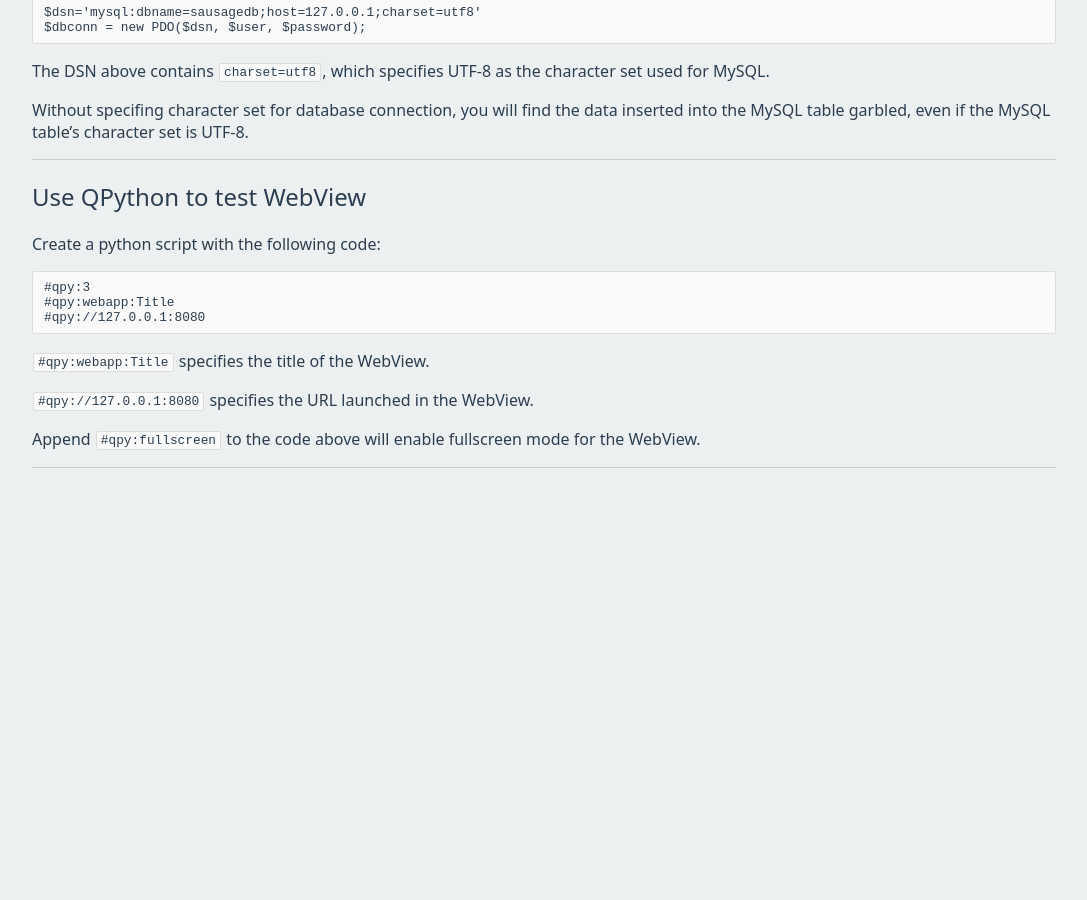
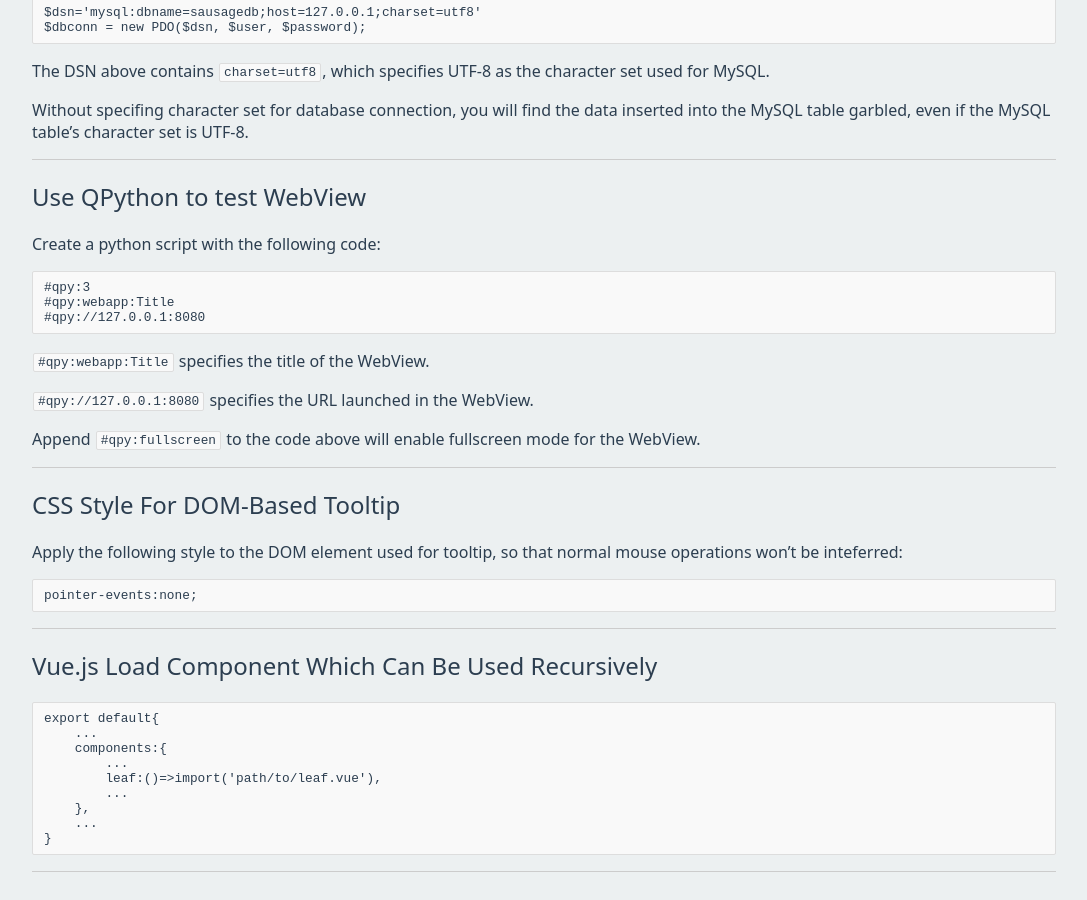
Before and after one commit to frank-deng/frank-deng, a Jekyll site: the page built from _posts/2018-05-06-web_dev_skills.en.md, in a window 1280 px wide and 900 px high, scrolled down 1027 px. Shown: the whole window, without its empty margins (96-1183 px from the left). Built offline with Jekyll 4.4.1, drawn with Linux system fonts in a browser that asks for light colours; before the commit the page ends 1523 px from its top, so only the background shows below that.

Commit message:
Web Development Skills updated

```diff
--- a/_posts/2018-05-06-web_dev_skills.en.md
+++ b/_posts/2018-05-06-web_dev_skills.en.md
@@ -81,3 +81,27 @@ Create a python script with the following code:
 Append `#qpy:fullscreen` to the code above will enable fullscreen mode for the WebView.
 
 ---
+
+CSS Style For DOM-Based Tooltip
+-------------------------------
+
+Apply the following style to the DOM element used for tooltip, so that normal mouse operations won't be inteferred:
+
+	pointer-events:none;
+
+---
+
+Vue.js Load Component Which Can Be Used Recursively
+---------------------------------------------------
+
+	export default{
+		...
+		components:{
+			...
+			leaf:()=>import('path/to/leaf.vue'),
+			...
+		},
+		...
+	}
+
+---
```
Also changed, not shown: _posts/2018-05-06-web_dev_skills.md (+15 -0 lines).
